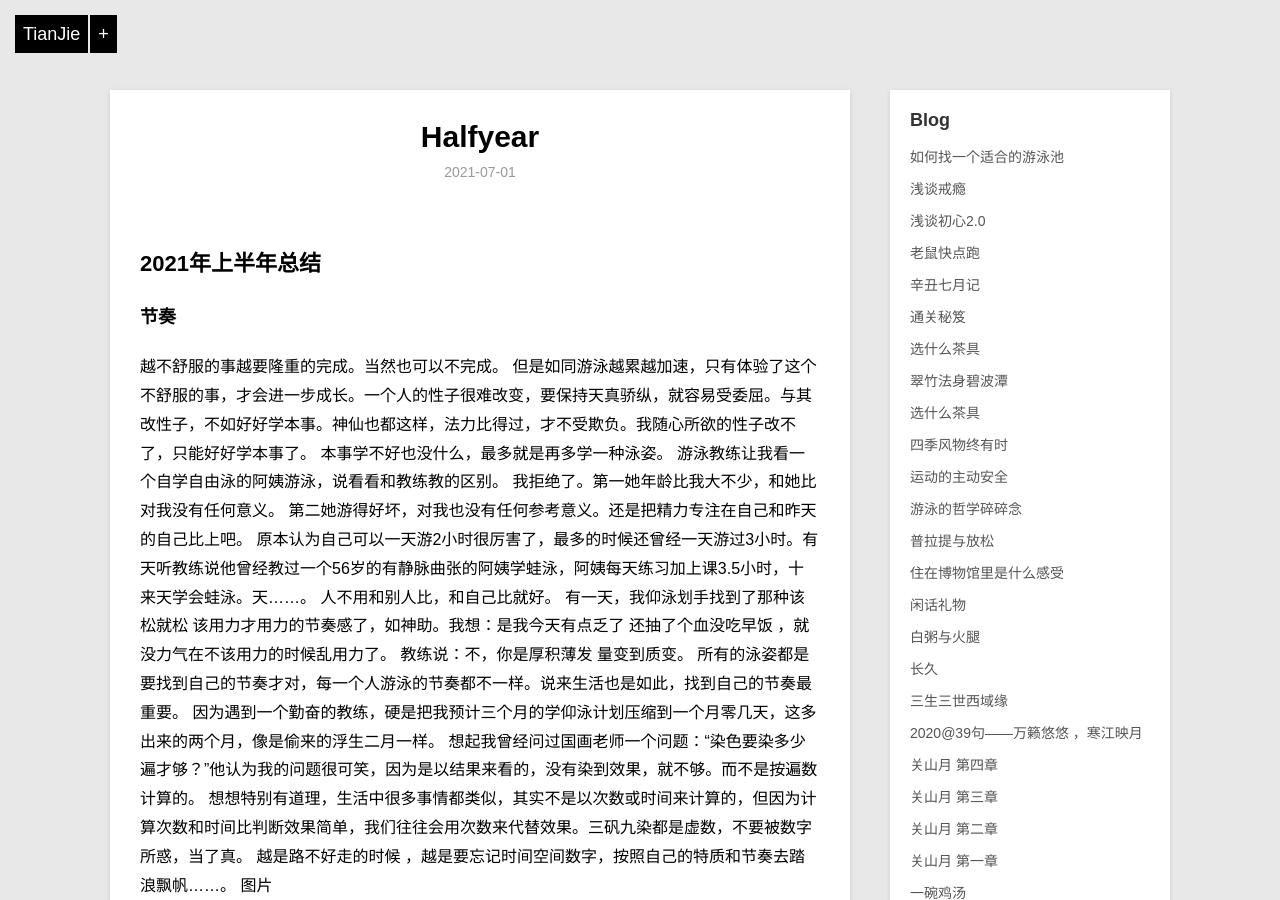
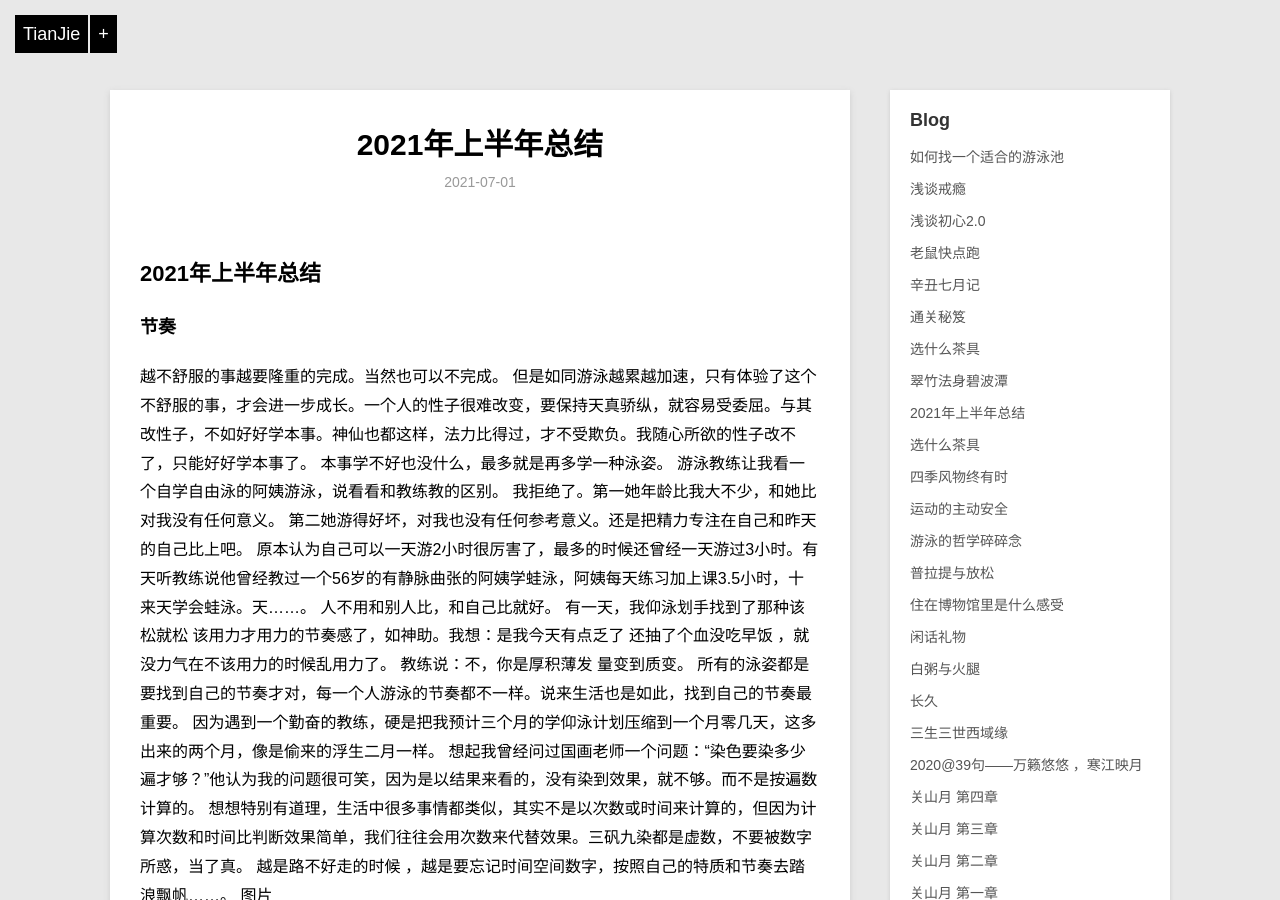
Before and after one commit to violettianjie/violettianjie.github.io, a Jekyll site: the page built from _posts/blog/2021-07-01-halfyear.md, in a window 1280 px wide and 900 px high. Built offline with Jekyll 4.4.1, drawn with Linux system fonts in a browser that asks for light colours; our own code applies the rules of GitHub Pages for plain Markdown files.

Commit message:
Update 2021-07-01-halfyear.md

```diff
--- a/_posts/blog/2021-07-01-halfyear.md
+++ b/_posts/blog/2021-07-01-halfyear.md
@@ -1,4 +1,9 @@
-
+---
+layout: post
+title: " 2021年上半年总结 "
+description: "总结"
+category: blog
+---
 
 ## 2021年上半年总结
 
```
